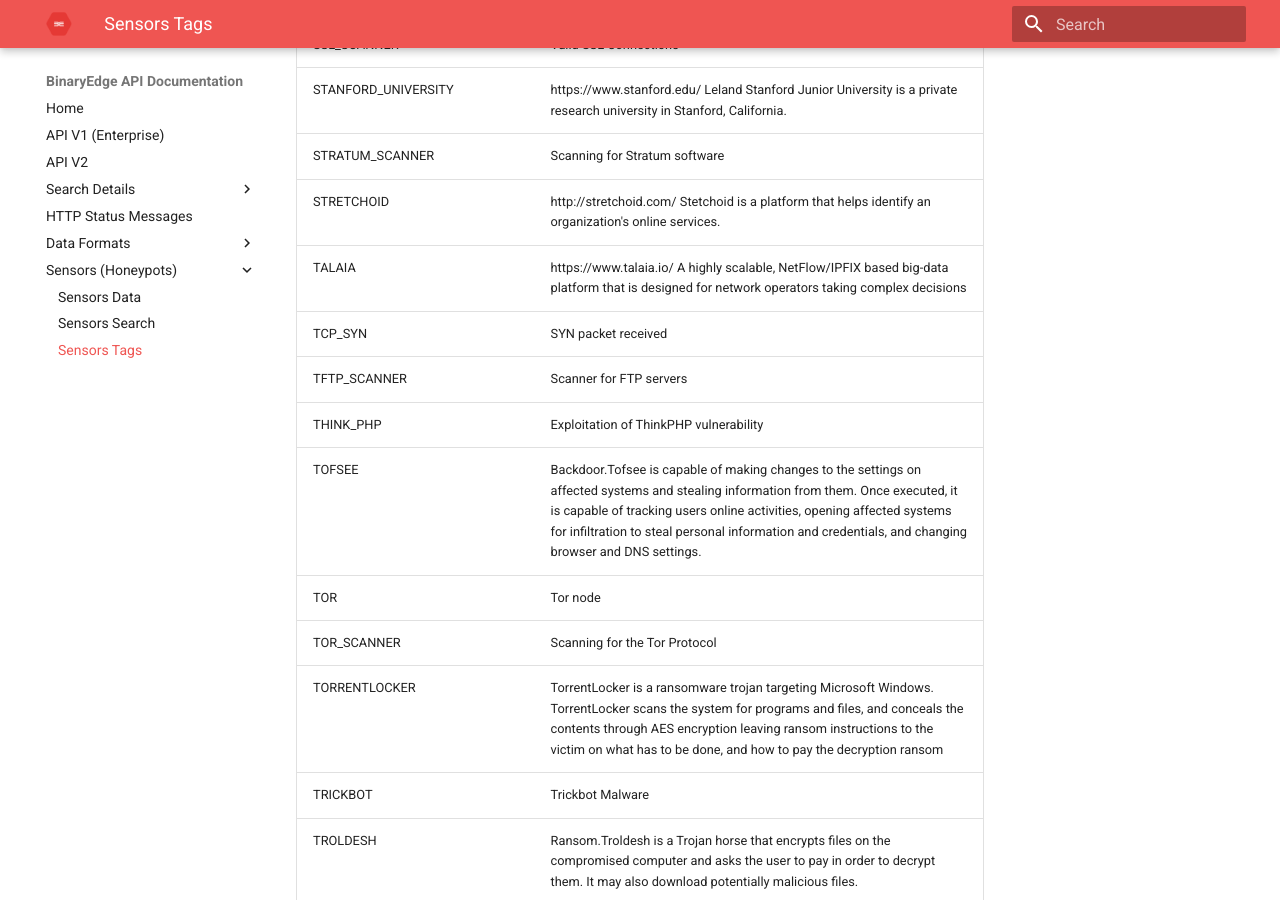
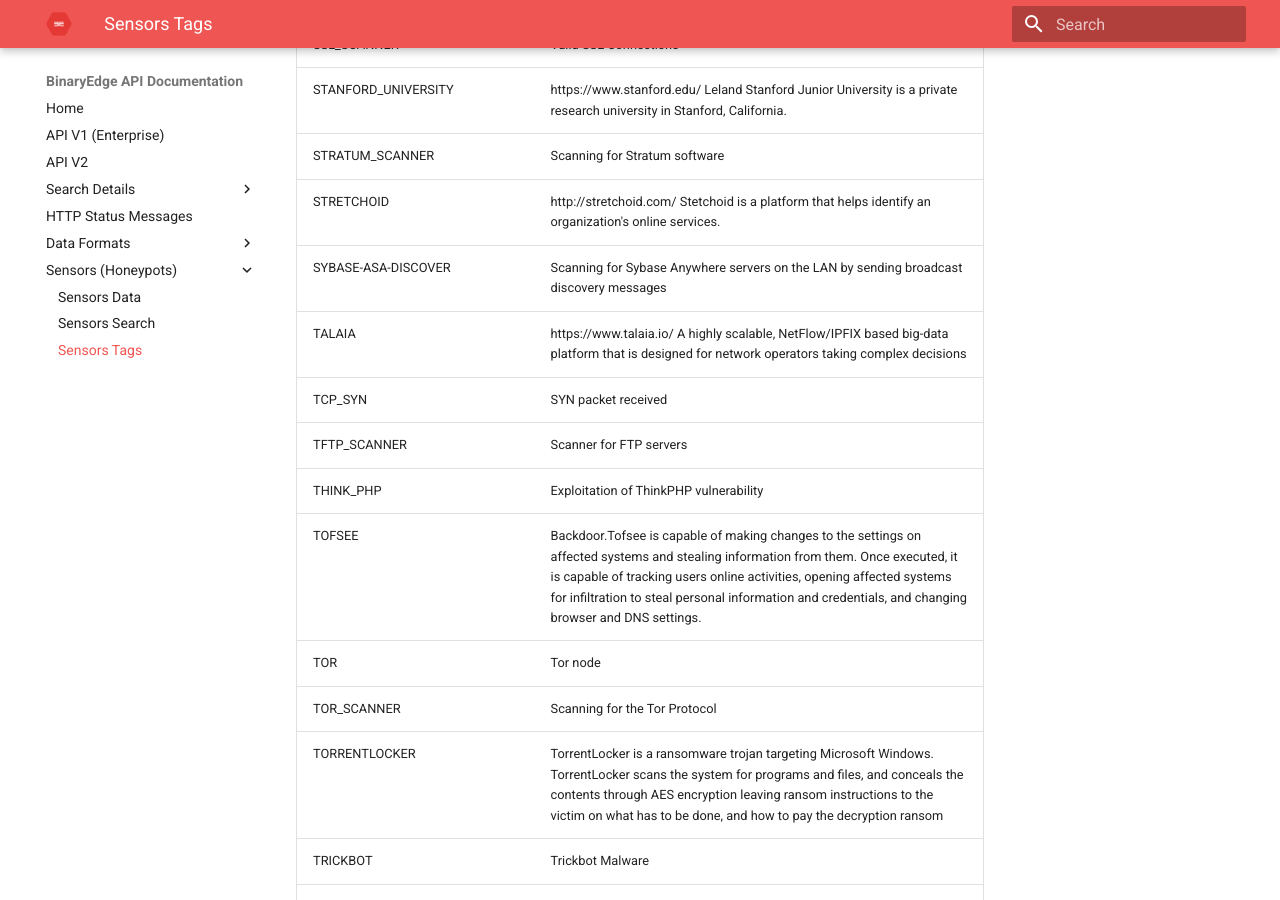
Before and after one commit to igama/docs.binaryedge.io, an MkDocs documentation site: the page built from docs/sensors-tags.md, in a window 1280 px wide and 900 px high, scrolled down 8249 px. Built offline with MkDocs 1.6.1 and Material for MkDocs 9.7.7, drawn with Linux system fonts in a browser that asks for light colours.

Commit message:
added tag

```diff
--- a/docs/sensors-tags.md
+++ b/docs/sensors-tags.md
@@ -169,6 +169,7 @@
  | STANFORD_UNIVERSITY | https://www.stanford.edu/ Leland Stanford Junior University is a private research university in Stanford, California. |
  | STRATUM_SCANNER | Scanning for Stratum software |
  | STRETCHOID | http://stretchoid.com/ Stetchoid is a platform that helps identify an organization's online services. |
+ | SYBASE-ASA-DISCOVER | Scanning for Sybase Anywhere servers on the LAN by sending broadcast discovery messages |
  | TALAIA | https://www.talaia.io/ A highly scalable, NetFlow/IPFIX based big-data platform that is designed for network operators taking complex decisions |
  | TCP_SYN | SYN packet received |
  | TFTP_SCANNER | Scanner for FTP servers |
```
